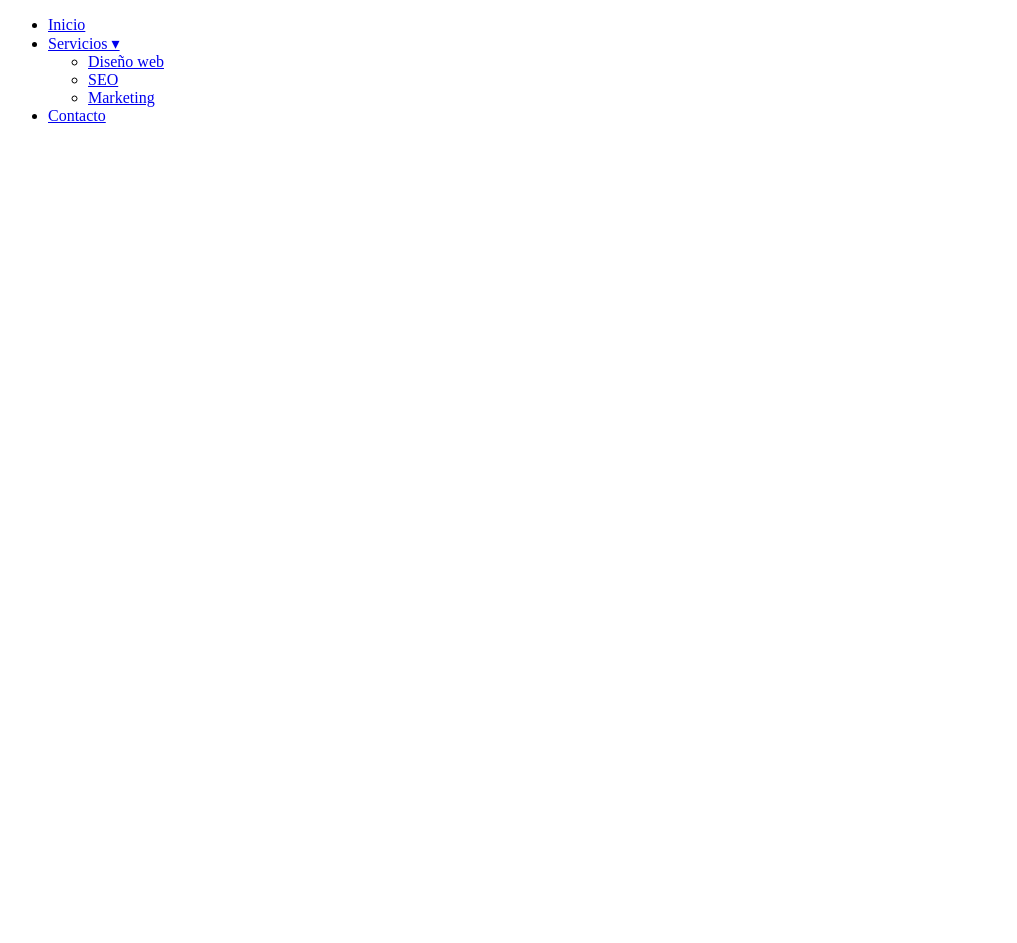
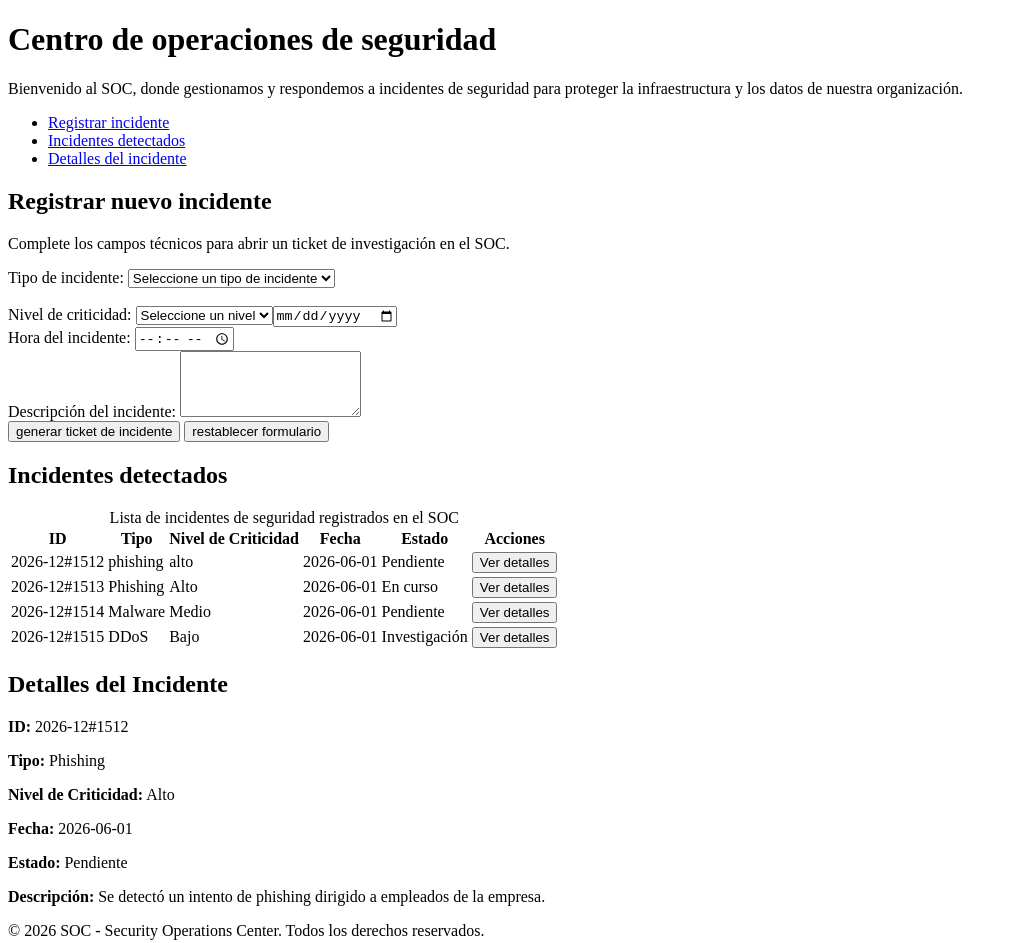
Before and after one commit to Foxy6756/Foxy6756, a plain HTML site: page index.html in a window 1280 px wide. Shown: the whole page, without its empty margins (0-1017 px from the left). Before the commit the page ends 800 px from the top, so only its background shows below. Drawn offline with Linux system fonts and the light colour scheme.

Commit message:
actulizar index.html

```diff
--- a/index.html
+++ b/index.html
@@ -1,25 +1,146 @@
 <!DOCTYPE html>
-<html lang="en">
+<html lang="es">
 <head>
     <meta charset="UTF-8">
     <meta name="viewport" content="width=device-width, initial-scale=1.0">
-    <title> Tarea1 </title>
+    <title>Registro de incidentes de seguridad | SOC</title>
 </head>
 <body>
-<nav>
-  <ul class="menu">
-    <li><a href="#">Inicio</a></li>
-    <li class="dropdown">
-      <a href="#">Servicios ▾</a>
-      <ul class="dropdown-content">
-        <li><a href="#">Diseño web</a></li>
-        <li><a href="#">SEO</a></li>
-        <li><a href="#">Marketing</a></li>
-      </ul>
-    </li>
-    <li><a href="#">Contacto</a></li>
+
+    <header>
+           <h1>Centro de operaciones de seguridad</h1>
+     <p>Bienvenido al SOC, donde gestionamos y respondemos a incidentes de seguridad para proteger la infraestructura y los datos de nuestra organización.</p>
+     <nav aria-label="Navegación principal">
+  <ul>
+    <li><a href="#registro">Registrar incidente</a></li>
+    <li><a href="#incidentes">Incidentes detectados</a></li>
+    <li><a href="#detalles">Detalles del incidente</a></li>
   </ul>
 </nav>
+     </header>
+<main>
+ <section id="registro">
+   <h2>Registrar nuevo incidente</h2>
 
+   <p class="section-description">Complete los campos técnicos para abrir un ticket de investigación en el SOC.</p>
+
+
+ <form method="post" class="incident-form" >
+  <label for="tipo-de-incidente">Tipo de incidente:</label>
+   <select id="tipo-de-incidente" name="tipo-de-incidente" required>
+    <option value="">Seleccione un tipo de incidente</option>
+    <option value="phishing">Phishing</option>
+    <option value="malware">Malware</option>
+    <option value="ddos">DDoS</option>
+    </select>
+ </section>
+ <br>
+
+ <label for="nivel">Nivel de criticidad:</label>
+    <select id="nivel" name="nivel" required>
+        <option value="">Seleccione un nivel</option>
+        <option value="bajo">Bajo</option>
+        <option value="medio">Medio</option>
+        <option value="alto">Alto</option>
+
+ <br>
+    <label for="fecha">Fecha del incidente:</label>
+    <input type="date" id="fecha" name="fecha" required>
+ <br>
+    <label for="hora">Hora del incidente:</label>
+    <input type="time" id="hora" name="hora" required>
+
+ <br>
+
+    <label for="descripcion">Descripción del incidente:</label>
+    <textarea id="descripcion" name="descripcion" rows="4" required minlength="10" maxlength="200"></textarea>
+
+ <div class="form-actions full-width">
+   <button type="submit" class="btn btn-primary">generar ticket de incidente</button>
+   <button type="reset" class="btn btn-secondary">restablecer formulario</button>
+ </div>
+ </form>
+
+
+<section id="incidentes">
+  <h2>Incidentes detectados</h2>
+    <table class="incident-list">
+        <caption>Lista de incidentes de seguridad registrados en el SOC</caption>
+        <thead>
+
+                <tr>
+                    <th scope="col">ID</th>
+                    <th scope="col">Tipo</th>
+                    <th scope="col">Nivel de Criticidad</th>
+                    <th scope="col">Fecha</th>
+                    <th scope="col">Estado</th>
+                    <th scope="col">Acciones</th>
+                </tr>
+            </thead>
+            <tbody>
+             <tr>
+                    <td>2026-12#1512</td>
+                    <td>phishing</td>
+                    <td>alto</td>
+                    <td>2026-06-01</td>
+                    <td>Pendiente</td>
+                    <td>
+                        <button type="button" class="btn btn-sm btn-info">
+
+                            Ver detalles</button>
+                    </td>
+                </tr>
+                <tr>
+                    <td>2026-12#1513</td>
+                    <td>Phishing</td>
+                    <td>Alto</td>
+                    <td>2026-06-01</td>
+                    <td>En curso</td>
+                    <td>
+                        <button type="button" class="btn btn-sm btn-info">
+                            Ver detalles</button>
+                    </td>
+                </tr>
+                <tr>
+                    <td>2026-12#1514</td>
+                    <td>Malware</td>
+                    <td>Medio</td>
+                    <td>2026-06-01</td>
+                    <td>Pendiente</td>
+                    <td>
+                        <button type="button" class="btn btn-sm btn-info">
+                            Ver detalles</button>
+                    </td>
+                </tr>
+                <tr>
+                    <td>2026-12#1515</td>
+                    <td>DDoS</td>
+                    <td>Bajo</td>
+                    <td>2026-06-01</td>
+                    <td>Investigación</td>
+                    <td>
+                        <button type="button" class="btn btn-sm btn-info">
+                           Ver detalles</button>
+                    </td>
+                </tr>
+
+            </tbody>
+        </table>
+</section>
+<section id="detalles">
+    <h2>Detalles del Incidente</h2>
+    <dl class="incident-details">
+        <p><strong>ID:</strong> 2026-12#1512</p>
+        <p><strong>Tipo:</strong> Phishing</p>
+        <p><strong>Nivel de Criticidad:</strong> Alto</p>
+        <p><strong>Fecha:</strong> 2026-06-01</p>
+        <p><strong>Estado:</strong> Pendiente</p>
+        <p><strong>Descripción:</strong> Se detectó un intento de phishing dirigido a empleados de la empresa.</p>
+    </dl>
+</section>
+</main>
+    <footer>
+        <p>&copy; 2026 SOC - Security Operations Center. Todos los derechos reservados.</p>
+    </footer>
 </body>
 </html>
```
Also changed, not shown: ejemplo estructurar.html (added, +203 -0 lines), images.jpg (added), style.css (added).
